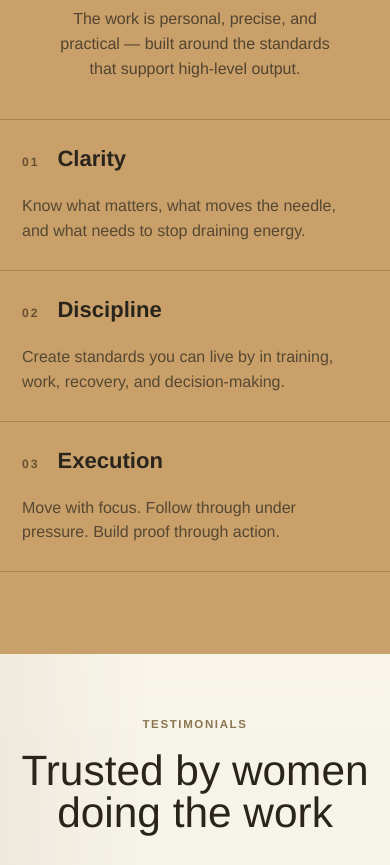
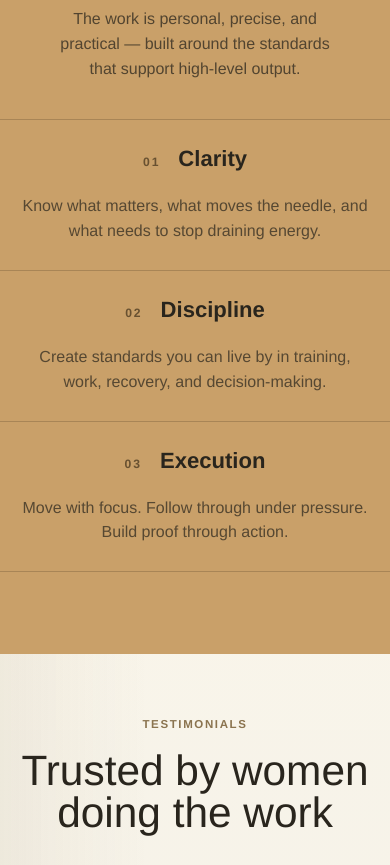
Before and after one commit to TimmyTululu/pernille-performance, a React (Vite) app: page / in a window 390 px wide. Shown: the part 2340-3205 px from the top of the page. Built offline with nearby package versions, Linux system fonts and the light colour scheme.

Commit message:
Center mobile method card copy

```diff
--- a/src/styles.css
+++ b/src/styles.css
@@ -1020,6 +1020,17 @@ h2 {
     padding: 26px 22px;
     border-right: 0;
     border-bottom: 1px solid rgba(83, 63, 36, 0.28);
+    text-align: center;
+  }
+
+  .method-principle-heading {
+    justify-content: center;
+  }
+
+  .method-principle p {
+    max-width: 34rem;
+    margin-right: auto;
+    margin-left: auto;
   }
 
   .method-principle:last-child {
```
